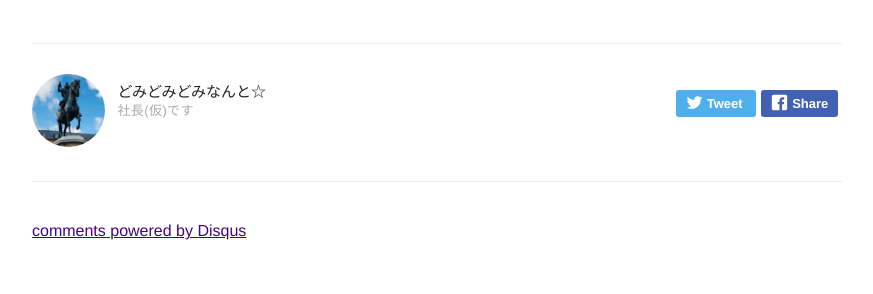
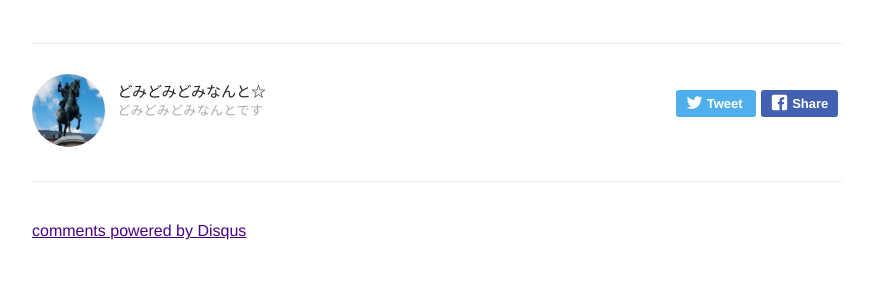
Before and after one commit to piropiro-piro/site, a Jekyll site: the page built from _posts/2021-02-27-gcp-license-key.markdown, in a window 1280 px wide and 900 px high, scrolled down 1507 px. Shown: the part 394-688 px from the top of the window, without its empty margins (203-1076 px from the left). Built offline with Jekyll 4.4.1, drawn with Linux system fonts in a browser that asks for light colours; comment, search, counter and statistics services are not loaded.

Commit message:
どみどみどみなんとです

```diff
--- a/_config.yml
+++ b/_config.yml
@@ -54,7 +54,7 @@ authors:
 
   evange_:
     name: どみどみどみなんと☆
-    bio: 社長(仮)です
+    bio: どみどみどみなんとです
     external-image: false
     picture: assets/images/profile/profile_evange_.jpg
     twitter: evange_
```
